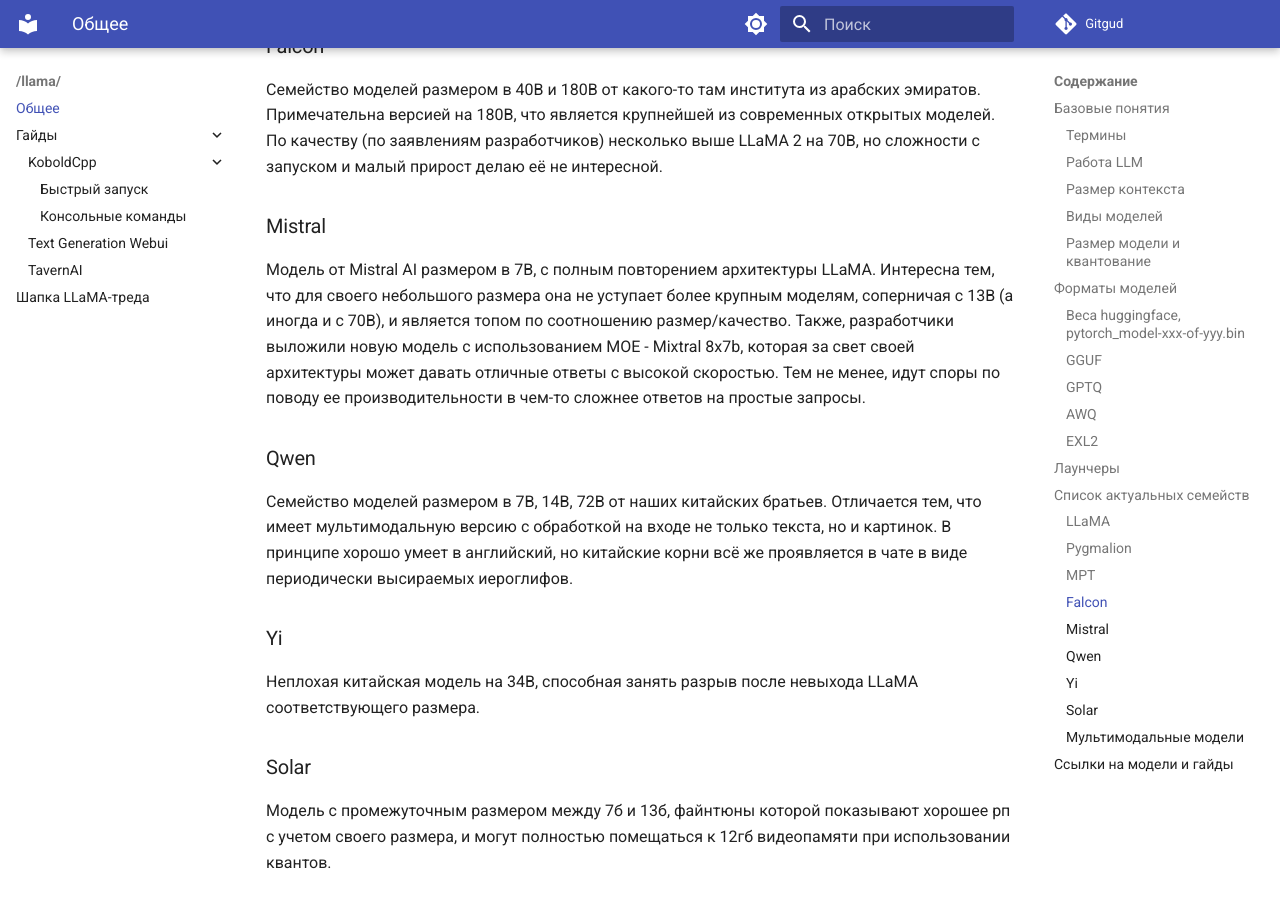
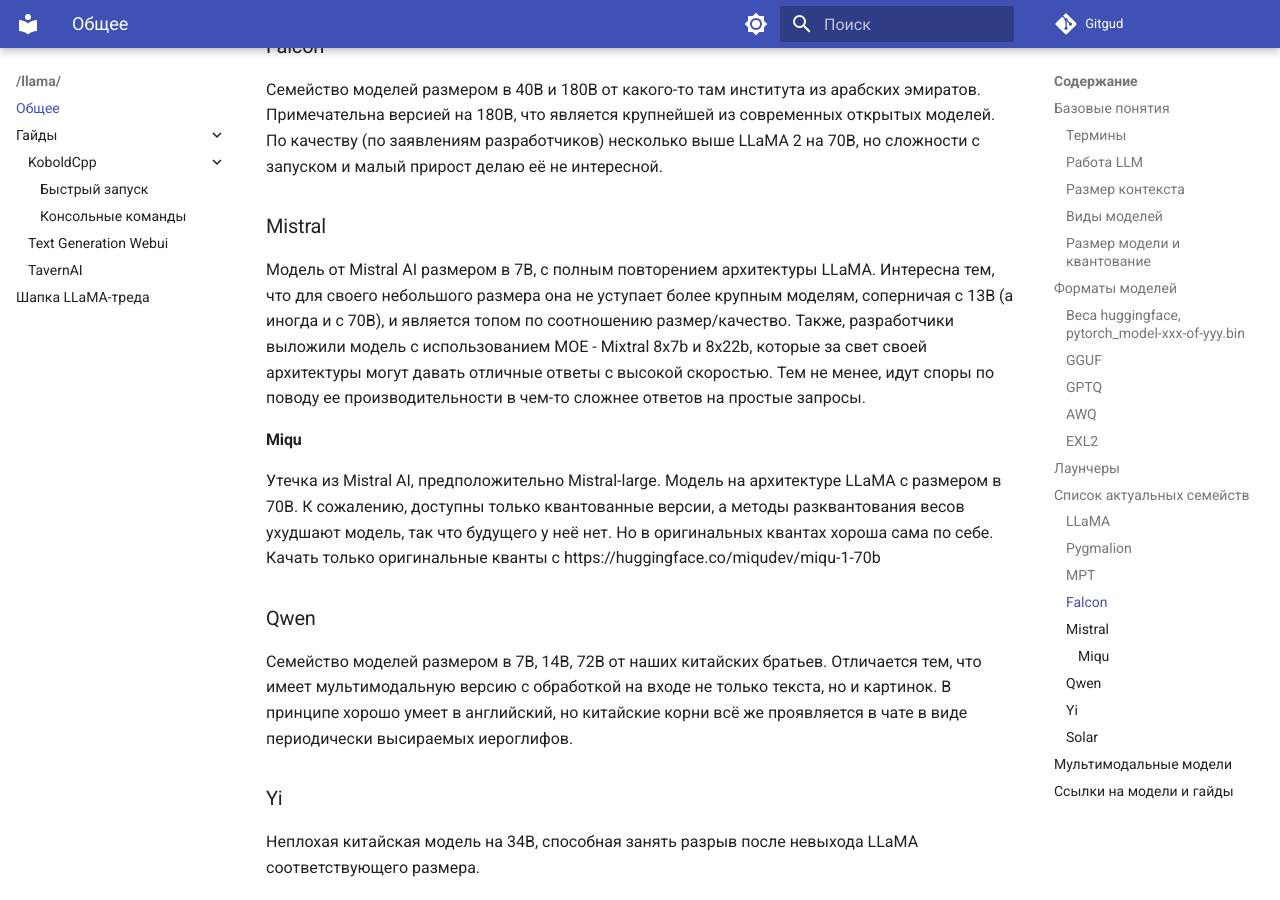
Before and after one commit to 2ch-ai/wiki, an MkDocs documentation site: the page built from docs/llama/index.md, in a window 1280 px wide and 900 px high, scrolled down 9779 px. Built offline with MkDocs 1.6.1 and Material for MkDocs 9.7.7, drawn with Linux system fonts in a browser that asks for light colours.

Commit message:
Добавил мику и новых мое от мистралей

```diff
--- a/docs/llama/index.md
+++ b/docs/llama/index.md
@@ -177,7 +177,10 @@
 Семейство моделей размером в 40B и 180B от какого-то там института из арабских эмиратов. Примечательна версией на 180B, что является крупнейшей из современных открытых моделей. По качеству (по заявлениям разработчиков) несколько выше LLaMA 2 на 70B, но сложности с запуском и малый прирост делаю её не интересной.
 
 ### Mistral
-Модель от Mistral AI размером в 7B, с полным повторением архитектуры LLaMA. Интересна тем, что для своего небольшого размера она не уступает более крупным моделям, соперничая с 13B (а иногда и с 70B), и является топом по соотношению размер/качество. Также, разработчики выложили новую модель с использованием MOE - Mixtral 8x7b, которая за свет своей архитектуры может давать отличные ответы с высокой скоростью. Тем не менее, идут споры по поводу ее производительности в чем-то сложнее ответов на простые запросы.
+Модель от Mistral AI размером в 7B, с полным повторением архитектуры LLaMA. Интересна тем, что для своего небольшого размера она не уступает более крупным моделям, соперничая с 13B (а иногда и с 70B), и является топом по соотношению размер/качество. Также, разработчики выложили модель с использованием MOE - Mixtral 8x7b и 8x22b, которые за свет своей архитектуры могут давать отличные ответы с высокой скоростью. Тем не менее, идут споры по поводу ее производительности в чем-то сложнее ответов на простые запросы.
+
+#### Miqu
+Утечка из Mistral AI, предположительно Mistral-large. Модель на архитектуре LLaMA с размером в 70B. К сожалению, доступны только квантованные версии, а методы разквантования весов ухудшают модель, так что будущего у неё нет. Но в оригинальных квантах хороша сама по себе. Качать только оригинальные кванты с https://huggingface.co/miqudev/miqu-1-70b
 
 ### Qwen
 Семейство моделей размером в 7B, 14B, 72B от наших китайских братьев. Отличается тем, что имеет мультимодальную версию с обработкой на входе не только текста, но и картинок. В принципе хорошо умеет в английский, но китайские корни всё же проявляется в чате в виде периодически высираемых иероглифов.
@@ -188,7 +191,7 @@
 ### Solar
 Модель с промежуточным размером между 7б и 13б, файнтюны которой показывают хорошее рп с учетом своего размера, и могут полностью помещаться к 12гб видеопамяти при использовании квантов.
 
-### Мультимодальные модели
+## Мультимодальные модели
 Текущим трендом являются мультимодальные модели, это когда к основной LLM сбоку приделывают модуль распознавания изображений, что в теории должно позволять LLM понимать изображение, отвечать на вопросы по нему, а в будущем и манипулировать им.
 
 ==TODO: добавить инфу о мультимодалках==
```
